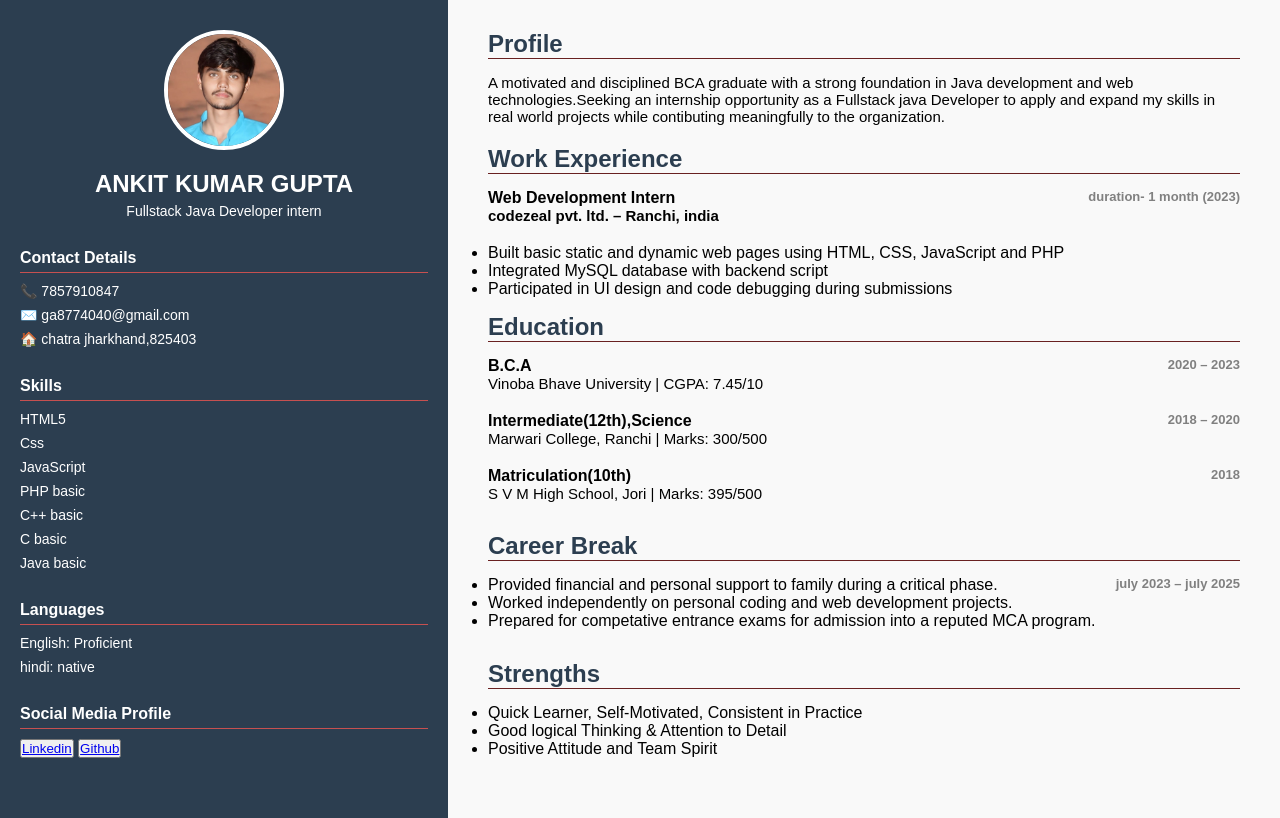
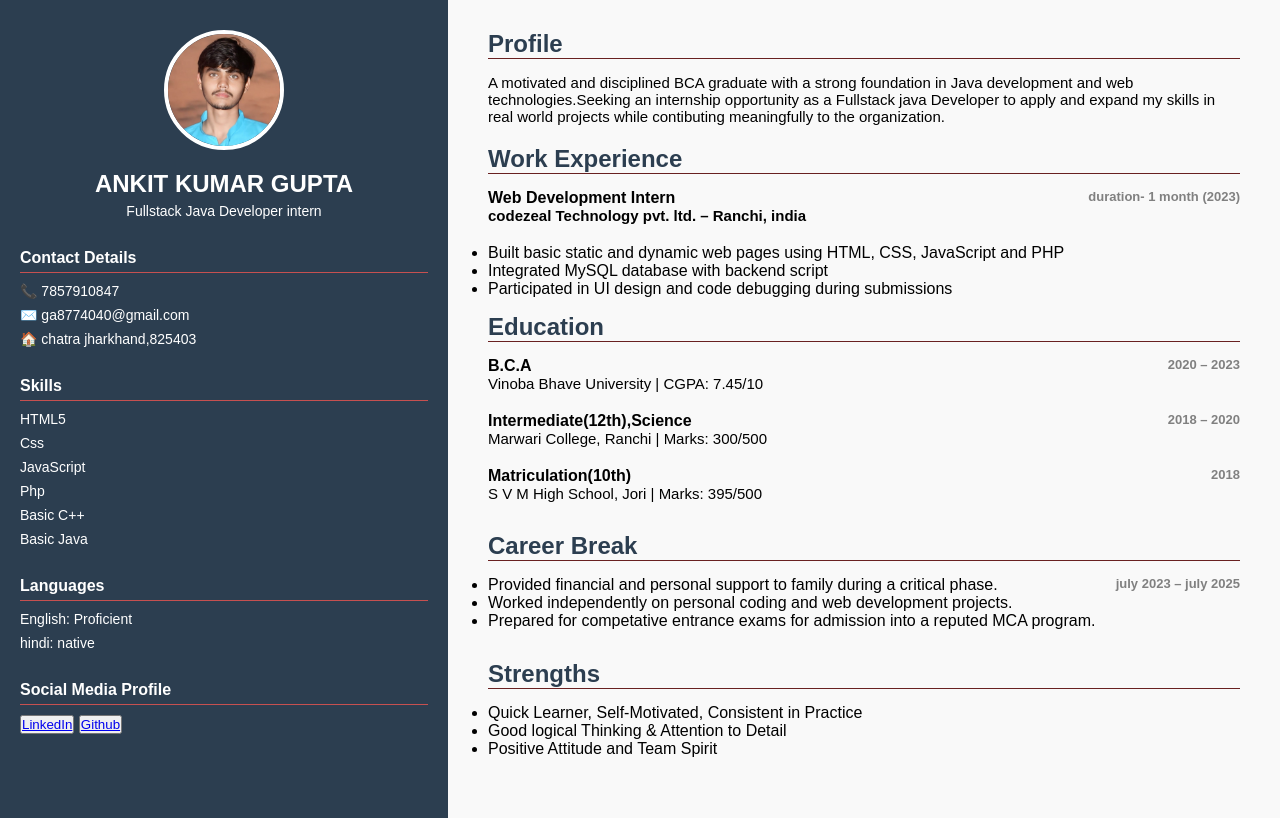
Before and after one commit to cskfan07/myResume, a plain HTML site: page index.html in a window 1280 px wide. Drawn offline with Linux system fonts and the light colour scheme.

Commit message:
Update index.html

```diff
--- a/index.html
+++ b/index.html
@@ -135,10 +135,10 @@
       <li>HTML5</li>
       <li>Css</li>
       <li>JavaScript</li>
-      <li>PHP basic</li>
-      <li>C++ basic</li>
-      <li>C basic</li>
-      <li>Java basic</li>
+      <li>Php</li>
+      <li>Basic C++</li>
+
+      <li>Basic Java</li>
     </ul>
 
     <div class="section-title">Languages</div>
@@ -149,7 +149,7 @@
     <div class="section-title" >Social Media Profile</div>
         <h2></h2>
         <button>
-         <a href="https://www.linkedin.com/in/ankit-gupta2201"  class="linkdin">Linkedin</a>
+         <a href="https://www.linkedin.com/in/ankit-gupta2201"  class="linkdin">LinkedIn</a>
         </button>
        <button>
         <a href="https://github.com/cskfan07">Github</a>
@@ -175,7 +175,7 @@
 
       <div class="job">
         <div class="job-title">Web Development Intern <span class="date">duration- 1 month (2023) </span></div>
-        <p><strong>codezeal pvt. ltd. – Ranchi, india</strong></p>
+        <p><strong>codezeal Technology pvt. ltd. – Ranchi, india</strong></p>
         <ul>
           <li> Built basic static and dynamic web pages using HTML, CSS, JavaScript and PHP</li>
           <li>Integrated MySQL database with backend script</li>
```
